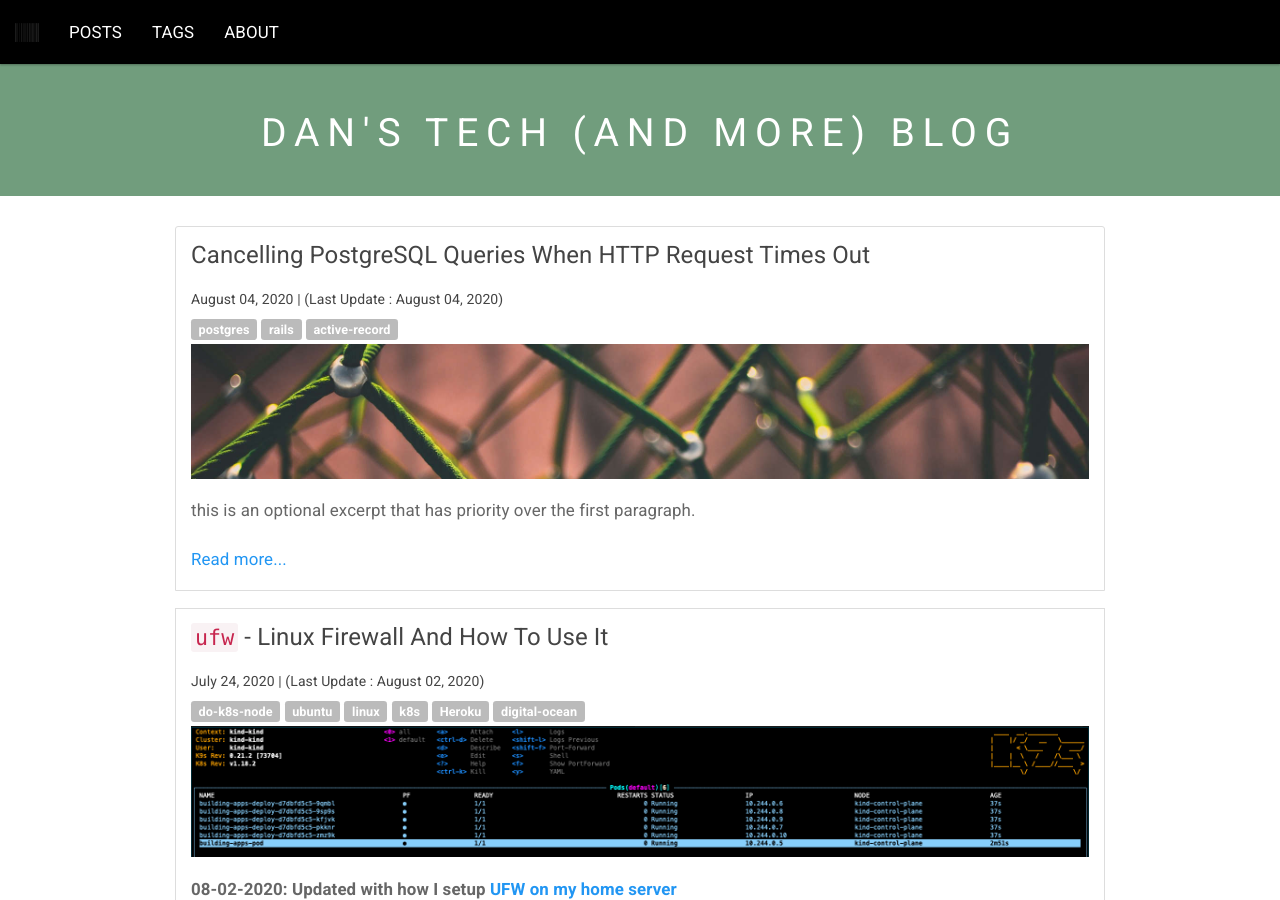
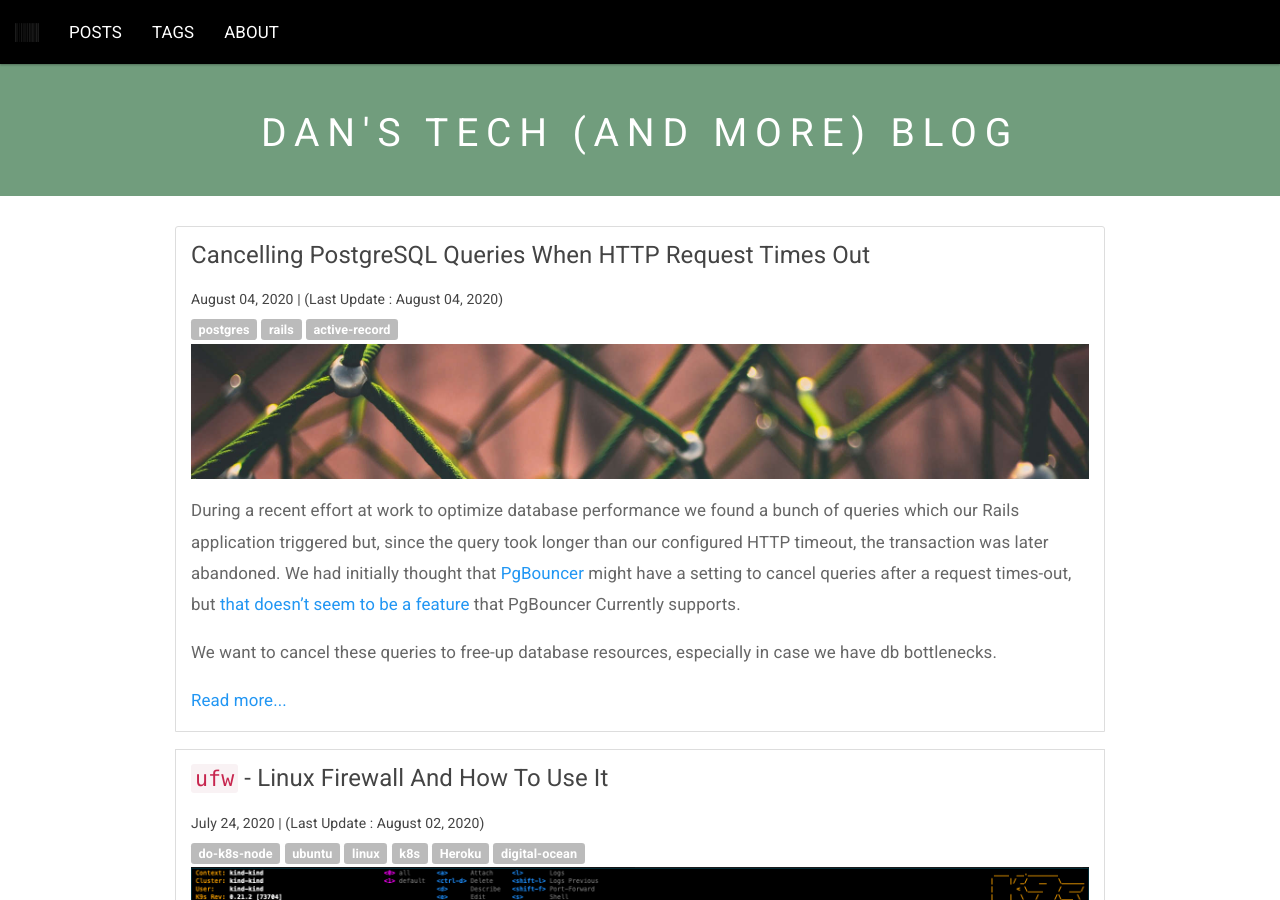
Before and after one commit to DanDobrick/blog, a Jekyll site: the page built from index.html, in a window 1280 px wide and 900 px high. Built offline with Jekyll 4.4.1, drawn with Linux system fonts in a browser that asks for light colours; the list of posts is cut into pages by our own code.

Commit message:
fix exerpt for latest post

```diff
--- a/_posts/2020-08-04-cancelling-postgresql-queries.md
+++ b/_posts/2020-08-04-cancelling-postgresql-queries.md
@@ -4,7 +4,6 @@ date: 2020-08-04
 published: 2020-08-04
 tags: ['postgres', 'rails', 'active-record']
 is_post: true
-excerpt: this is an optional excerpt that has priority over the first paragraph.
 ---
 During a recent effort at work to optimize database performance we found a bunch of queries which our Rails application triggered but, since the query took longer than our configured HTTP timeout, the transaction was later abandoned. We had initially thought that [PgBouncer](https://github.com/pgbouncer/pgbouncer) might have a setting to cancel queries after a request times-out, but [that doesn't seem to be a feature](https://github.com/pgbouncer/pgbouncer/issues/63) that PgBouncer Currently supports.
 
```
